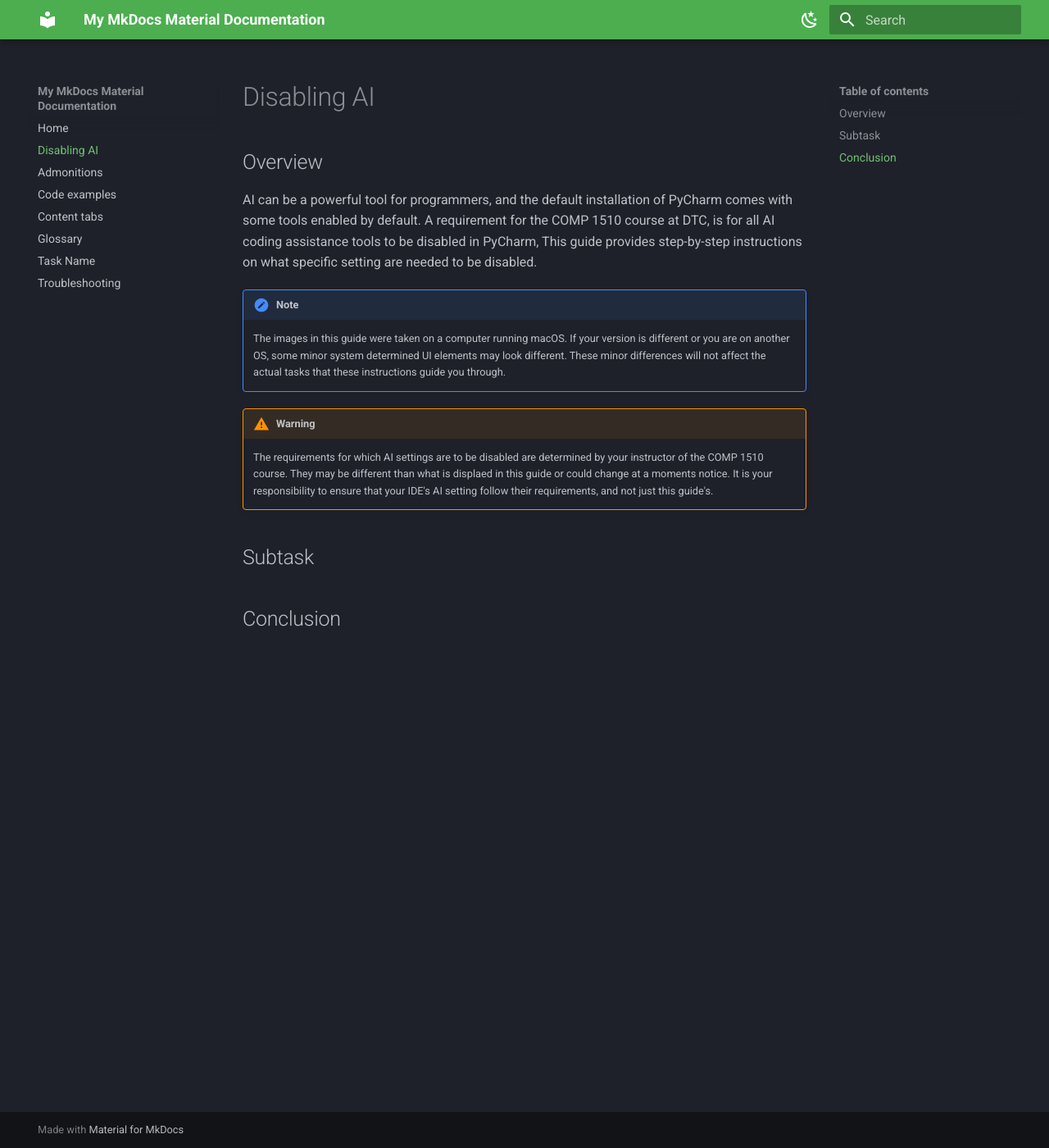
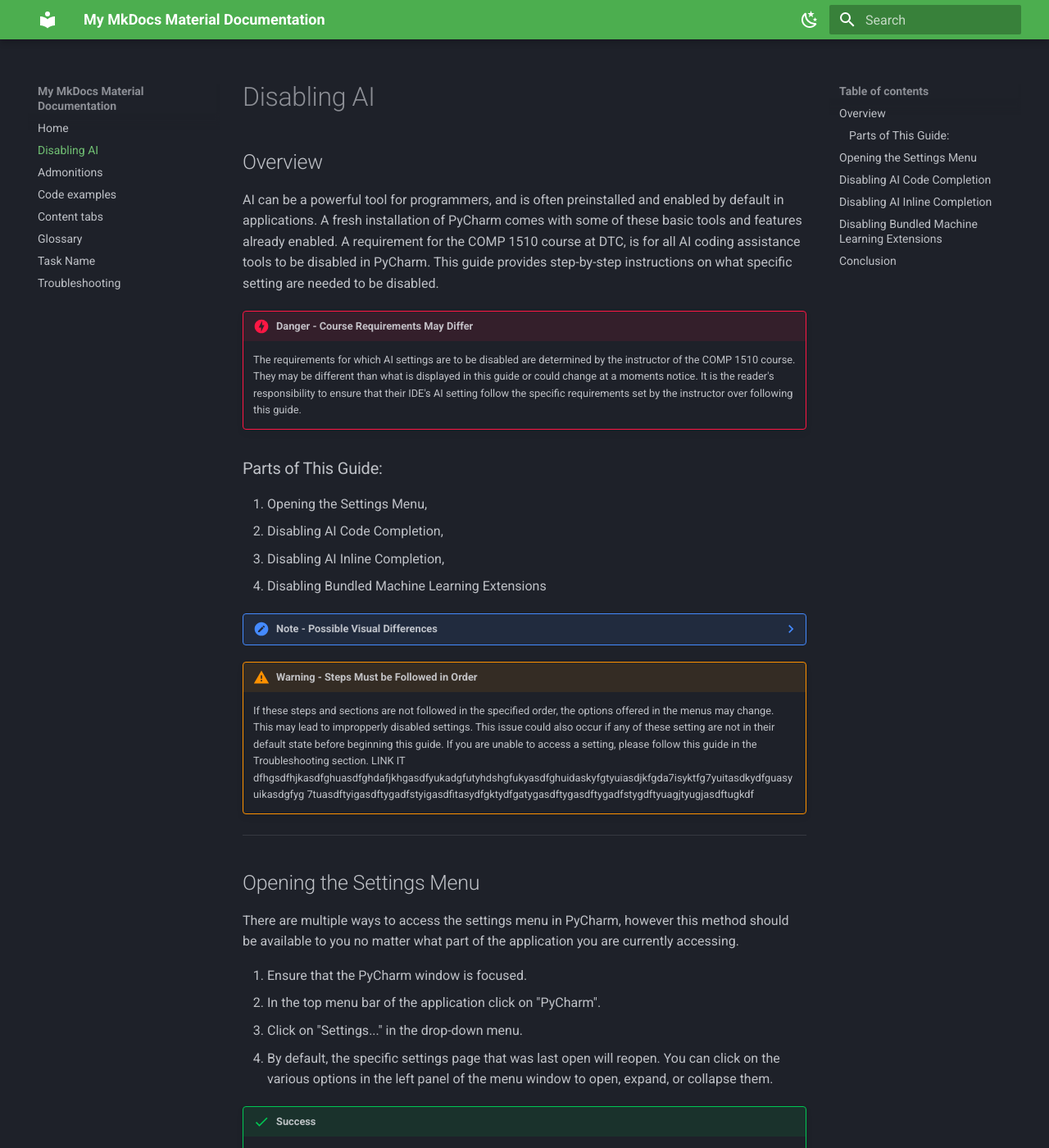
Before and after one commit to farahalterman/mkdocsDemo, an MkDocs documentation site: the page built from docs/Disabling-AI.md, in a window 1280 px wide and 1400 px high. Shown: the whole window at 82% size. Built offline with MkDocs 1.6.1 and Material for MkDocs 9.7.7, drawn with Linux system fonts in a browser that asks for light colours; some of the changed text lies outside the part shown.

Commit message:
Finish first section

```diff
--- a/docs/Disabling-AI.md
+++ b/docs/Disabling-AI.md
@@ -1,23 +1,88 @@
 # Disabling AI
 
 ## Overview
-AI can be a powerful tool for programmers, and the default installation of PyCharm comes with some tools enabled by
-default. A requirement for the COMP 1510 course at DTC, is for all AI coding assistance tools to be disabled in PyCharm,
+AI can be a powerful tool for programmers, and is often preinstalled and enabled by default in applications.
+A fresh installation of PyCharm comes with some of these basic tools and features already enabled.
+A requirement for the COMP 1510 course at DTC, is for all AI coding assistance tools to be disabled in PyCharm.
 This guide provides step-by-step instructions on what specific setting are needed to be disabled.
 
-!!! note "Note"
+!!! danger "Danger - Course Requirements May Differ"
+
+    The requirements for which AI settings are to be disabled are determined by the instructor of the COMP 1510 course.
+    They may be different than what is displayed in this guide or could change at a moments notice.
+    It is the reader's responsibility to ensure that their IDE's AI setting follow the specific requirements set by the
+    instructor over following this guide.
+
+### Parts of This Guide:
+1. Opening the Settings Menu,
+2. Disabling AI Code Completion,
+3. Disabling AI Inline Completion,
+4. Disabling Bundled Machine Learning Extensions
+
+??? note "Note - Possible Visual Differences"
 
     The images in this guide were taken on a computer running macOS. If your version is different or you are on another
-    OS, some minor system determined UI elements may look different. These minor
+    OS, some minor — system determined — UI elements may look different. These minor
     differences will not affect the actual tasks that these instructions guide you through.
 
-!!! warning "Warning"
+!!! warning "Warning - Steps Must be Followed in Order"
 
-    The requirements for which AI settings are to be disabled are determined by your instructor of the COMP 1510 course.
-    They may be different than what is displaed in this guide or could change at a moments notice.
-    It is your responsibility to ensure that your IDE's AI setting follow their requirements, and not just this guide's.
+    If these steps and sections are not followed in the specified order, the options offered in the menus may change.
+    This may lead to impropperly disabled settings. This issue could also occur if any of these setting are not in their
+    default state before beginning this guide. If you are unable to access a setting, please follow this guide in the
+    Troubleshooting section. LINK IT
+    dfhgsdfhjkasdfghuasdfghdafjkhgasdfyukadgfutyhdshgfukyasdfghuidaskyfgtyuiasdjkfgda7isyktfg7yuitasdkydfguasyuikasdgfyg
+    7tuasdftyigasdftygadfstyigasdfitasydfgktydfgatygasdftygasdftygadfstygdftyuagjtyugjasdftugkdf
+
+---
+
+## Opening the Settings Menu
+
+There are multiple ways to access the settings menu in PyCharm, however this method should be available to you no matter
+what part of the application you are currently accessing.
+
+1. Ensure that the PyCharm window is focused.
+2. In the top menu bar of the application click on "PyCharm".
+3. Click on "Settings..." in the drop-down menu.
+4. By default, the specific settings page that was last open will reopen. You can click on the various options in the
+left panel of the menu window to open, expand, or collapse them.
+
+!!! success "Success"
+
+    The settings menu has been successfully opened. The default keyboard shortcut to open the settings menu on Windows
+    is: `control + ,`. On macOS it is: `command + ,`.
+
+---
+
+## Disabling AI Code Completion
+
+These steps will assume that the user has the settings window of PyCharm already open. If you do not, please follow the
+instructions outlined in "Opening the Settings Menu".
+
+1. Select the search box at the top of the left side of the menu window.
+2. Type in "machine". When you do so, the available options in the left panel of the menu should drastically decrease.
+3. In the options of the left panel select: Editor > General > Code Completion. This will open a new page on the right
+side of the menu window.
+4. In the "Code Completion" page that we have just opened, look for the section "Machine Learning-Assisted Completion".
+Under that uncheck the checkbox beside "Sort completion suggestions based on machine learning".
+
+??? note "Note - Highlighted Options"
+
+    Because we have used the search feature, the menu has already highlighted the section and checkbox we are looking
+    for. This will happen anytime the search is used to locate a setting.
+
+!!! success "Success"
+
+    AI Code Completion has been succuessfully disabled. Continue with the steps in the next sections to finish
+    disabiling all the required features.
 
 
-## Subtask
+---
+
+## Disabling AI Inline Completion
+
+
+## Disabling Bundled Machine Learning Extensions
+
 
 ## Conclusion
```
